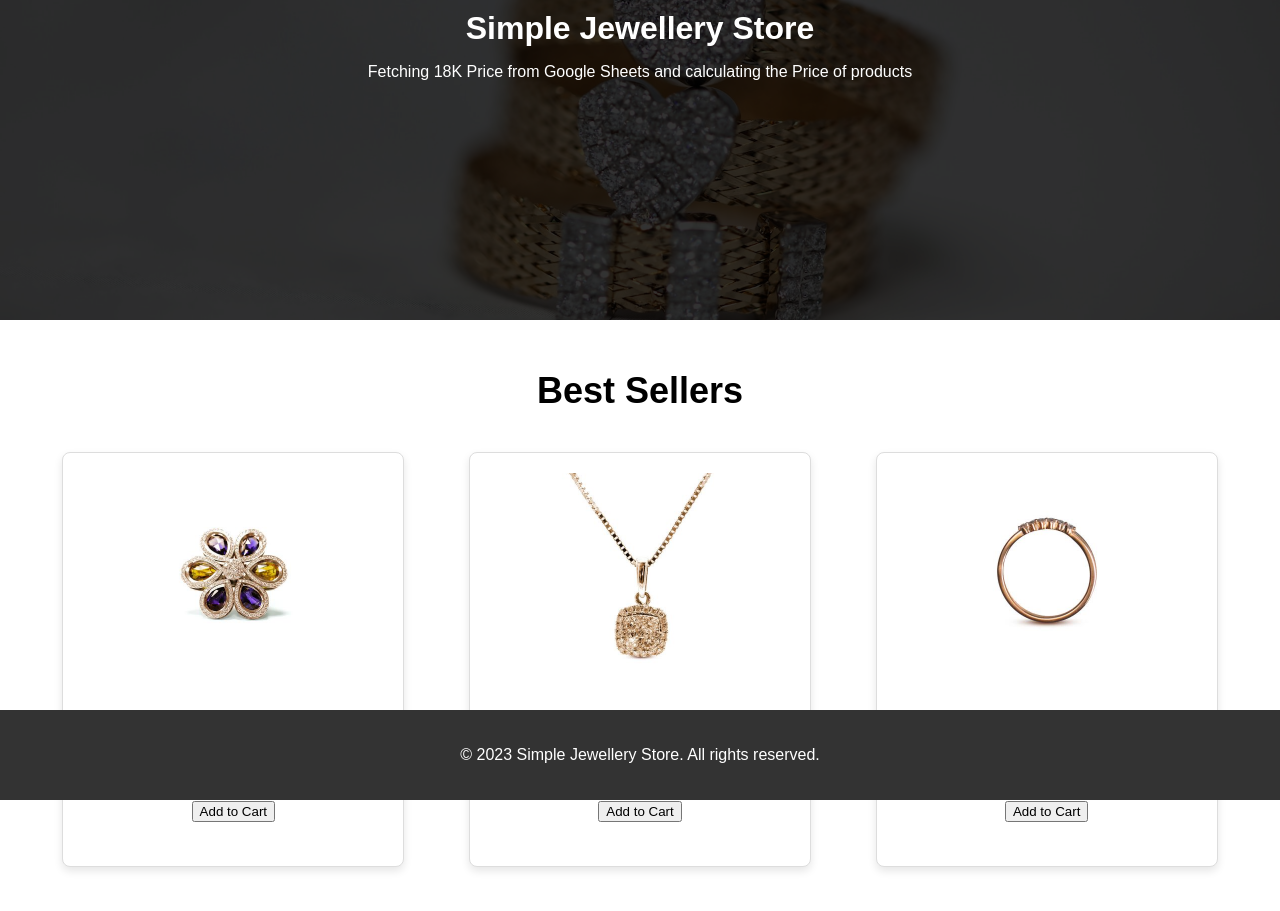
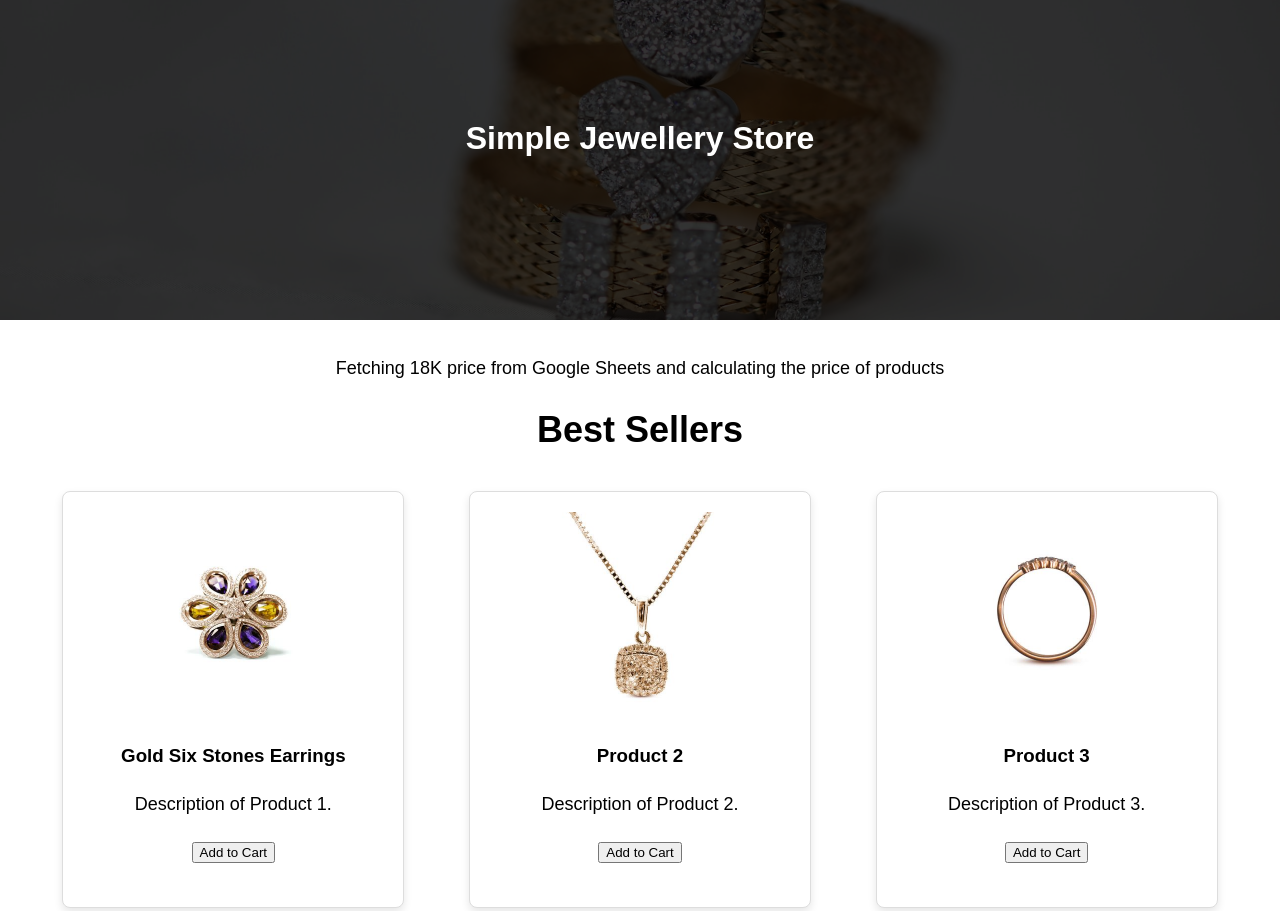
Before and after one commit to wAsI7/Jewellery-Store, a website: page index.html in a window 1280 px wide. Shown: the top 911 px of the page. Before the commit the page ends 887 px from the top, so only its background shows below. Drawn offline with Linux system fonts and the light colour scheme.

Commit message:
Jewellery

```diff
--- a/index.css
+++ b/index.css
@@ -18,16 +18,20 @@ body {
 
 .overlay {
     position: absolute;
-    top: 0;
-    left: 0;
+    top: 50%;
+    left: 50%;
+    transform: translate(-50%, -50%);
     width: 100%;
     height: 100%;
-    background-color: rgba(0, 0, 0, 0.8);
+    background-color: rgba(0, 0, 0, 0.8); /* Adjust the opacity as needed */
+    background-size: cover; /* Cover the entire .banner element */
+    text-align: center;
 }
 
-.banner h1,
-.banner h2 {
-    margin: 10px 0; /* Add margin between heading and subheading */
+
+
+.banner h1{
+    margin: 15vh 0; /* Add margin between heading and subheading */
 }
 
 
@@ -41,6 +45,11 @@ body {
 .container h2{
     text-align: center;
     font-size: 36px;
+}
+
+.container p{
+    text-align: center;
+    font-size: 18px;
 }
 
 .best-sellers {
@@ -83,8 +92,9 @@ body {
     background-color: #333;
     color: #fff;
     text-align: center;
+    margin-top: 30px;
     padding: 20px 0;
-    position: fixed;
-    bottom: 0;
+    /* position: fixed; */ /* Remove this line to make the footer not sticky */
+    /* bottom: 0; */ /* Remove this line to make the footer not sticky */
     width: 100%;
 }
--- a/index.html
+++ b/index.html
@@ -14,11 +14,11 @@
     <div class="banner">
         <div class="overlay">
             <h1>Simple Jewellery Store</h1>
-            <p>Fetching 18K Price from Google Sheets and calculating the Price of products</p>
         </div>
     </div>
 
     <div class="container">
+        <p>Fetching 18K price from Google Sheets and calculating the price of products</p>
         <h2>Best Sellers</h2>
 
         <div class="best-sellers">
```
